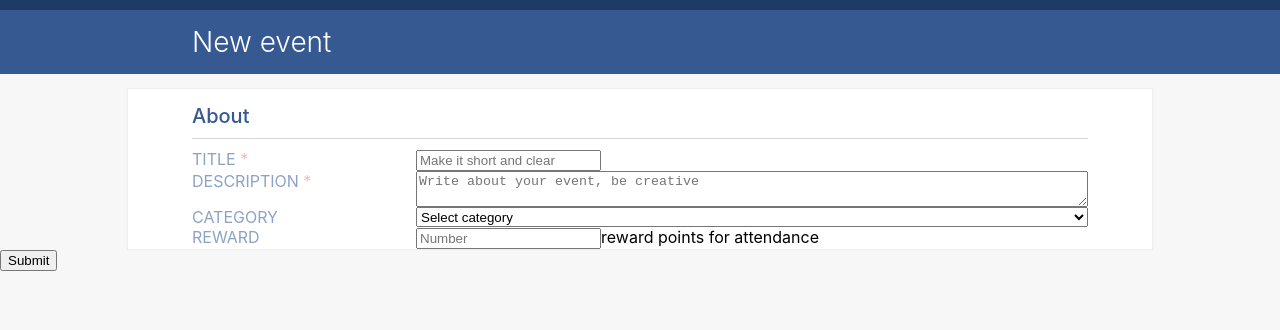
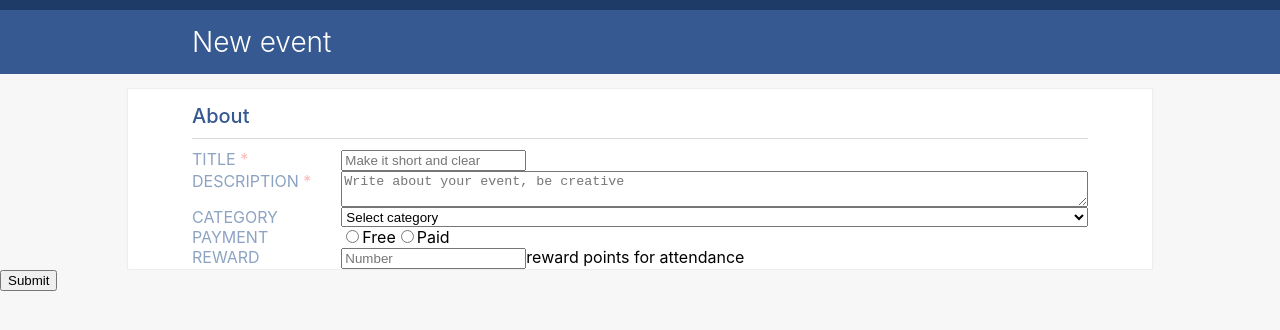
Before and after one commit to sylvestertarnowski/hotree-task, a React (Create React App) app: page / in a window 1280 px wide. Shown: the top 330 px of the page. Built offline with nearby package versions, Linux system fonts and the light colour scheme.

Commit message:
Conditional rendering of fee input field

```diff
--- a/src/components/InputDropdown.tsx
+++ b/src/components/InputDropdown.tsx
@@ -20,7 +20,6 @@ const InputDropdown: React.FC<P> = (props) => {
         <select
             name={name}
             id={name}
-            required
             value={value}
             onChange={e => setValue(e.target.value)}
         >
--- a/src/components/InputText.tsx
+++ b/src/components/InputText.tsx
@@ -14,7 +14,7 @@ const InputText: React.FC<P> = (props) => {
     const { name, required, placeholder, type, text } = props;
     if(required) {
         return (
-            <div>
+            <span>
                 <input
                     name={name}
                     id={name}
@@ -25,11 +25,11 @@ const InputText: React.FC<P> = (props) => {
                     onChange={e => setValue(e.target.value)}
                 />
                 {text ? <span>{text}</span> : null}
-            </div>
+            </span>
         )
     }
     return (
-        <div>
+        <span>
             <input
                 name={name}
                 id={name}
@@ -39,7 +39,7 @@ const InputText: React.FC<P> = (props) => {
                 onChange={e => setValue(e.target.value)}
             />
             {text ? <span>{text}</span> : null}
-        </div>
+        </span>
     )
 }
 
--- a/src/components/Main.tsx
+++ b/src/components/Main.tsx
@@ -4,6 +4,7 @@ import Label from './Label';
 import InputText from './InputText';
 import InputTextArea from './InputTextArea';
 import InputDropdown from './InputDropdown';
+import RadioPayment from './RadioPayment';
 
 
 type State = {
@@ -79,6 +80,9 @@ class Main extends React.Component<P, State> {
                             placeholder="Select category"
                         />
 
+                        <Label text="payment" mandatory={false} name="payment"/>
+                        <RadioPayment />
+
                         <Label text="reward" mandatory={false} name="reward" />
                         <InputText
                             name="reward"
--- /dev/null
+++ b/src/components/RadioPayment.tsx
@@ -0,0 +1,39 @@
+import React, { useState } from 'react';
+import InputText from './InputText';
+
+const RadioPayment: React.FC = () => {
+    const [value, setValue] = useState("");
+
+    return (
+        <div id="payment">
+            <input
+                type="radio"
+                id="free"
+                name="paid_event"
+                value="true"
+                onChange={e => setValue(e.target.id)}
+            />
+            <label htmlFor="free">Free</label>
+            <input
+                type="radio"
+                id="paid"
+                name="paid_event"
+                value="false"
+                onChange={e => setValue(e.target.id)}
+            />
+            <label htmlFor="paid">Paid</label>
+            {
+                value === "paid" &&
+                <InputText
+                    name="event_fee"
+                    required={false}
+                    placeholder="Fee"
+                    type="number"
+                    text="$"
+                />
+            }
+        </div>
+    )
+}
+
+export default RadioPayment;
--- a/src/css/Section.css
+++ b/src/css/Section.css
@@ -19,5 +19,5 @@
 
 .section-items {
     display: grid;
-    grid-template-columns: 1fr 3fr;
+    grid-template-columns: 1fr 5fr;
 }
```
